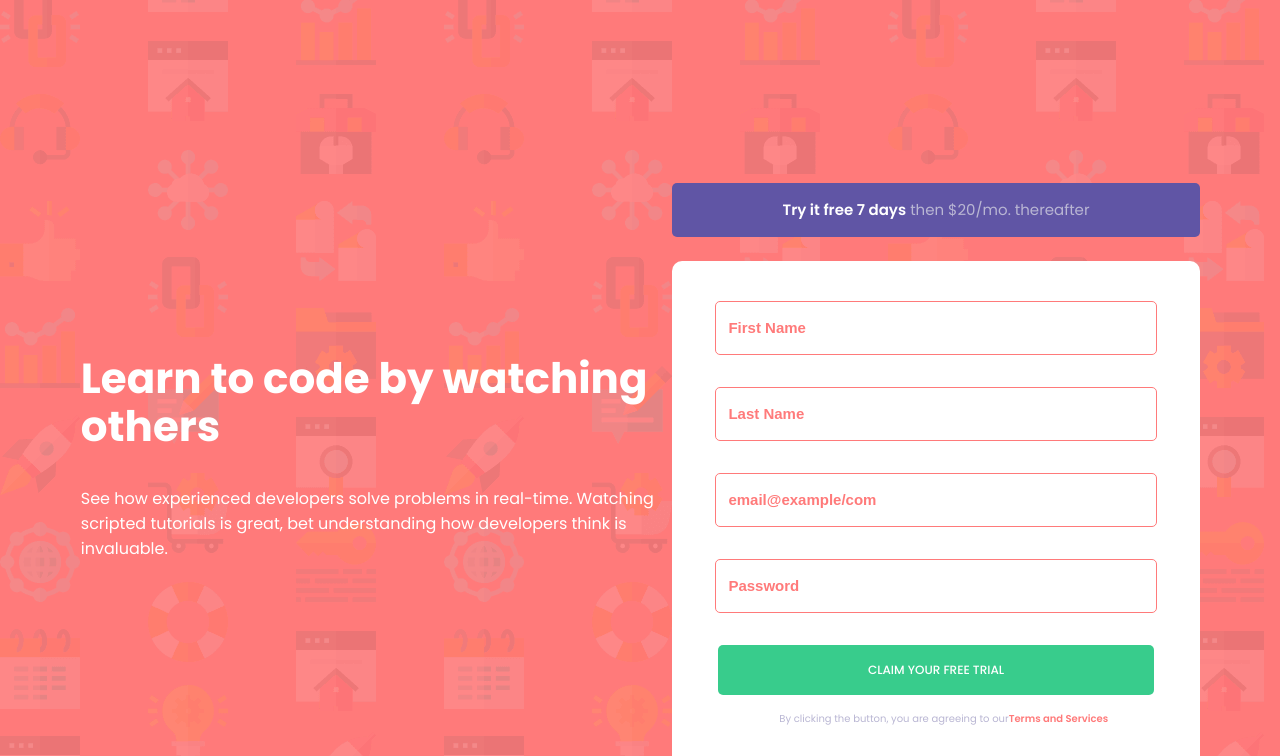
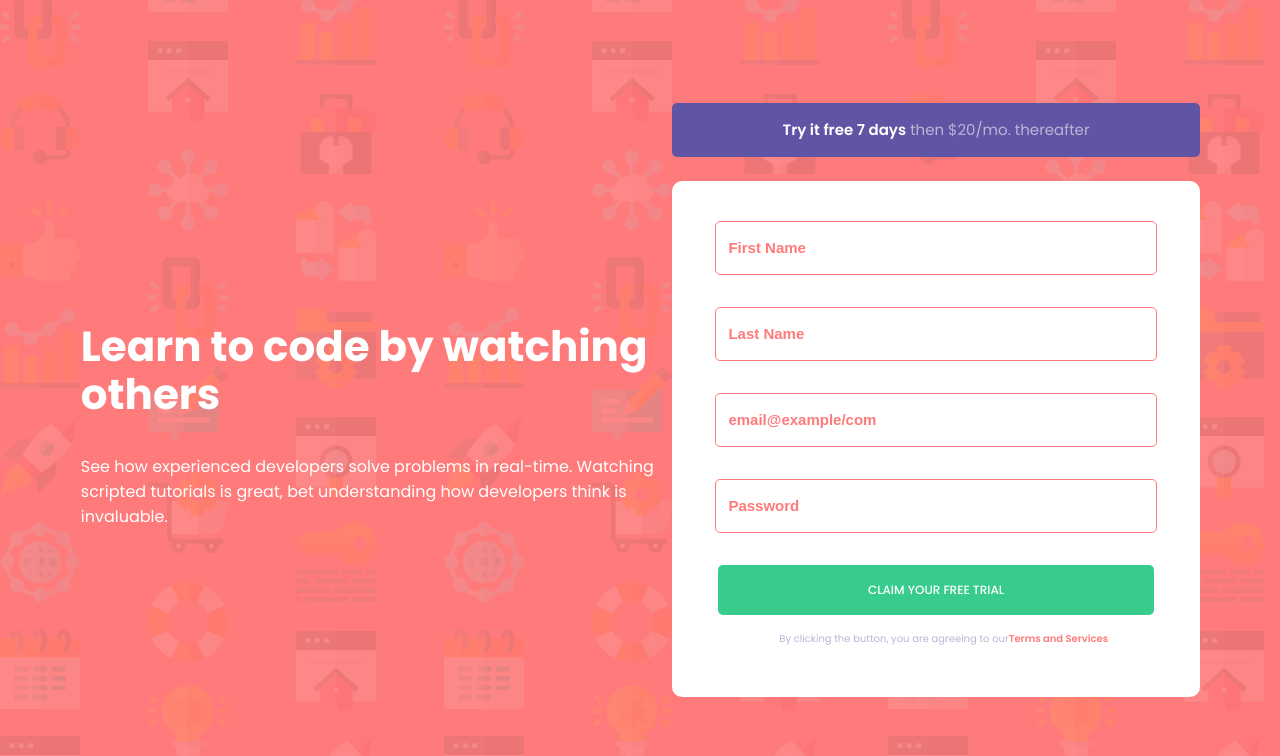
Before and after one commit to KlausMachado/formReact, a React (Create React App) app: page / in a window 1280 px wide. Shown: the top 756 px of the page. Built offline with nearby package versions, Linux system fonts and the light colour scheme.

Commit message:
updates responsive

```diff
--- a/src/component/Text.js
+++ b/src/component/Text.js
@@ -20,7 +20,7 @@ const Div = styled.div`
   align-itens: center;
   justify-content: center;
   flex-direction: column;
-  padding-top: 15rem;
+  padding-top: 18rem;
   padding-left: 0.05rem;
   margin-right: 0.8rem;
   color: #fff;
--- a/src/component/form.js
+++ b/src/component/form.js
@@ -23,7 +23,6 @@ export const Form = () => {
             id="lastName"
             placeholder="Last Name"
           />
-
           <label htmlFor="lastName" hidden>
             Last Name
           </label>
@@ -34,7 +33,6 @@ export const Form = () => {
             id="email"
             placeholder="email@example/com"
           />
-
           <label htmlFor="email" hidden>
             Email
           </label>
@@ -45,7 +43,6 @@ export const Form = () => {
             id="password"
             placeholder="Password"
           />
-
           <label htmlFor="password" hidden>
             Password
           </label>
--- a/src/component/renderForm.js
+++ b/src/component/renderForm.js
@@ -21,6 +21,7 @@ const Section = styled.section`
   background-image: url(${img});
   background-color: hsl(0, 100%, 74%);
   padding: 5rem;
+  padding-top: 0;
   height: 100vh;
 
   @media (max-width: 780px) {
```
